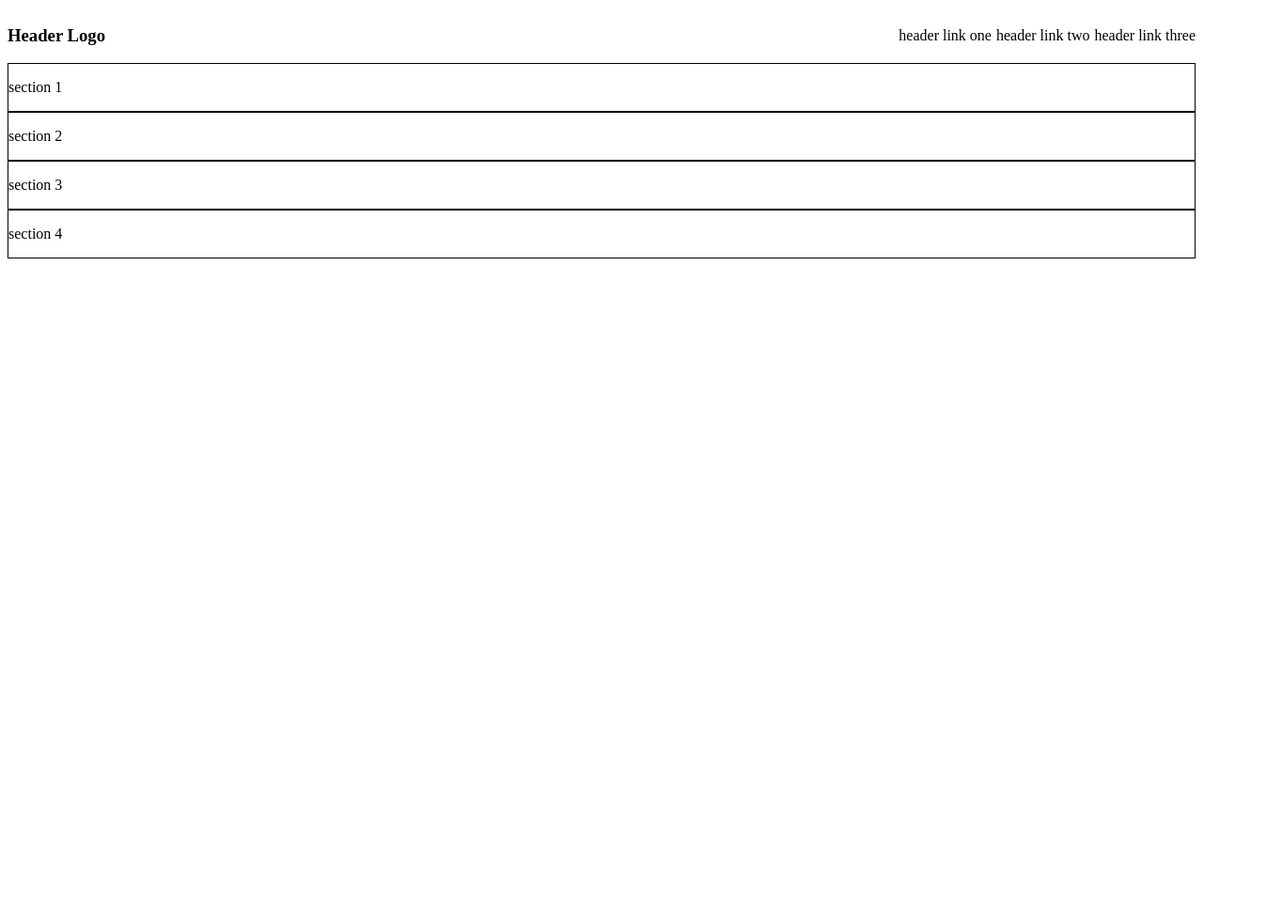
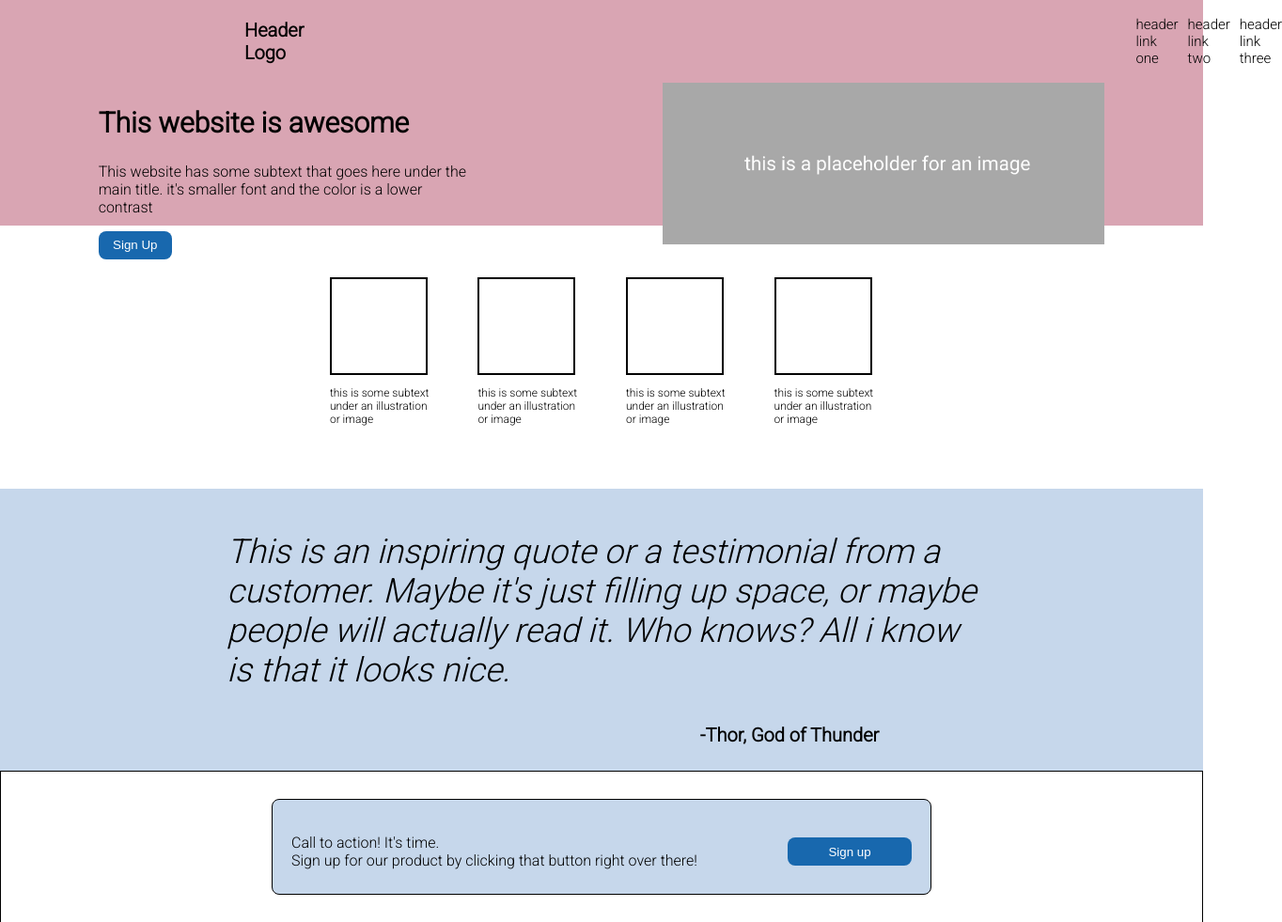
Before and after one commit to hydeiablakey/Landing-Page-Project, a plain HTML site: page index.html in a window 1280 px wide. Shown: the whole page at 94% size, 1364 px wide, since content can reach past the window. Before the commit the page ends 800 px from the top, so only its background shows below. Drawn offline with Linux system fonts and the light colour scheme.

Commit message:
add landing page styles

```diff
--- a/index.html
+++ b/index.html
@@ -5,12 +5,15 @@
     <meta http-equiv="X-UA-Compatible" content="IE=edge">
     <meta name="viewport" content="width=device-width, initial-scale=1.0">
     <link rel="stylesheet" href="style.css">
+    <link rel="preconnect" href="https://fonts.googleapis.com">
+<link rel="preconnect" href="https://fonts.gstatic.com" crossorigin>
+<link href="https://fonts.googleapis.com/css2?family=Lato&family=Roboto:wght@300&display=swap" rel="stylesheet">
     <title>Document</title>
 
 </head>
 <body>
     <div class="container">
-        <div id="navBar">
+        <div class="section1">
 
             <div class="linkTab">
                 <ul>
@@ -21,24 +24,54 @@
                 </ul>
             </div>
 
-        </div>
+            <section class="heroSection">
+            <div class="left">
+            <h1 class="logo2">This website is awesome</h1>
+            <p>This website has some subtext that goes here under the<br>
+            main title. it's smaller font and the color is a lower<br>
+            contrast</p>
+            <button class="callToAction">Sign Up</button>
+            </div>
+            <div class="right">
+            <img src="placeholder.png">
+            </div>
+            </section>
 
-        <div class= "section1">
-            <p>section 1</p>
         </div>
 
         <div class="section2">
-            <p>section 2</p>
+            <div class="placeholder">
+                <div class="placeholderImg"></div>
+                <p class="placeholderTxt">this is some subtext <br> under an illustration <br> or image</p>
+            </div>
+            <div class="placeholder">
+                <div class="placeholderImg"></div>
+                <p class="placeholderTxt">this is some subtext <br> under an illustration <br> or image</p>
+            </div>
+            <div class="placeholder">
+                <div class="placeholderImg"></div>
+                <p class="placeholderTxt">this is some subtext <br> under an illustration <br> or image</p>
+            </div>
+            <div class="placeholder">
+                <div class="placeholderImg"></div>
+                <p class="placeholderTxt">this is some subtext <br> under an illustration <br> or image</p>
+            </div>
+
 
         </div>
 
         <div class="section3">
-            <p>section 3</p>
-
+            <blockquote class="quoteTxt"> This is an inspiring quote or a testimonial from a<br> customer. Maybe it's just filling up space, or maybe<br> people will actually read it. Who knows? All i know <br> is that it looks nice. </blockquote>
+            <p class="signatureTxt">-Thor, God of Thunder</p>
         </div>
 
         <div class="section4">
-            <p>section 4</p>
+            <div class="rectangle">
+                <div class="callText">
+                <p class="callToActionTitle">Call to action! It's time. <br> Sign up for our product by clicking that button right over there!</p>
+                <button class="callToAction">Sign up</button>
+                </div>
+            </div>
 
         </div>
     </div>
--- a/style.css
+++ b/style.css
@@ -1,23 +1,155 @@
-.section1, .section2, .section3, .section4 {
+:root {
+    --mauve: #d9a5b3;
+    --darkblue: #1868ae;
+    --lightblue: #c6d7eb;
+}
+
+
+body, html {
+    font-family: 'Roboto', sans-serif;
+    margin: 0;
+    height: 100vh;
+
+}
+
+ .section4 {
     border: 1px solid;
 }
 
+
+.section1 {
+    background-color: var(--mauve);
+    height: 30vh;
+
+
+}
+
+.heroSection {
+    display: flex;
+    justify-content: space-around;
+
+
+}
+
+.logo {
+
+    margin-right: 875px;
+    margin-left:260px;
+    font-size: 20px;
+    font-weight:bold;
+
+}
+
+.logo2 {
+    font-size: 30px;
+}
 
 ul {
     list-style-type: none;
     display: flex;
     margin: 0;
     padding: 0;
-    gap: 5px;
-    justify-content: flex-end;
+    gap: 10px;
     align-items: center;
 }
 
-.logo {
-    margin-right: auto;
+li {
+    font-size: 15px;
 }
 
 a:link, a:visited, a:hover, a:active {
     text-decoration: none;
     color: black;
 }
+
+.callToAction {
+    background-color:var(--darkblue);
+    color: white;
+    display:block;
+    width: 20%;
+    height:30px;
+    border: none;
+    border-radius:8px;
+}
+
+.section2 {
+    display: flex;
+    align-items: center;
+    justify-content: center;
+    gap: 52px;
+    margin: 20px;
+    height: 30vh;
+
+}
+
+
+
+.placeholderImg {
+    border: 2px solid black;
+    width: 100px;
+    height: 100px;
+    background-color:white;
+
+}
+
+.placeholderTxt {
+    display: flex;
+    align-items: center;
+    justify-content: center;
+    font-size: 12px;
+}
+
+.section3 {
+    background-color: var(--lightblue);
+    padding: 10px;
+    height: 35vh;
+
+
+}
+
+.quoteTxt {
+    display: flex;
+    justify-content: center;
+    align-items: center;
+    font-size: 36px;
+    font-style: italic;
+}
+
+.signatureTxt {
+    display: flex;
+    justify-content: center;
+    align-items: center;
+    font-weight: bold;
+    margin-left: 400px;
+    color: black;
+    font-size: 20px;
+
+}
+
+.section4 {
+    height: 20vh;
+    display: flex;
+    justify-content: center;
+    align-items: center;
+}
+
+.rectangle {
+    height: 100px;
+    width: 700px;
+    border: 1px solid black;
+    border-radius:8px;
+    background-color:var(--lightblue);
+}
+
+.callText {
+    display: flex;
+    justify-content: space-between;
+    align-items: center;
+    padding: 20px;
+}
+
+
+.callToActionTitle {
+    color: black;
+
+}
```
Also changed, not shown: placeholder.png (added), 1 other file.
